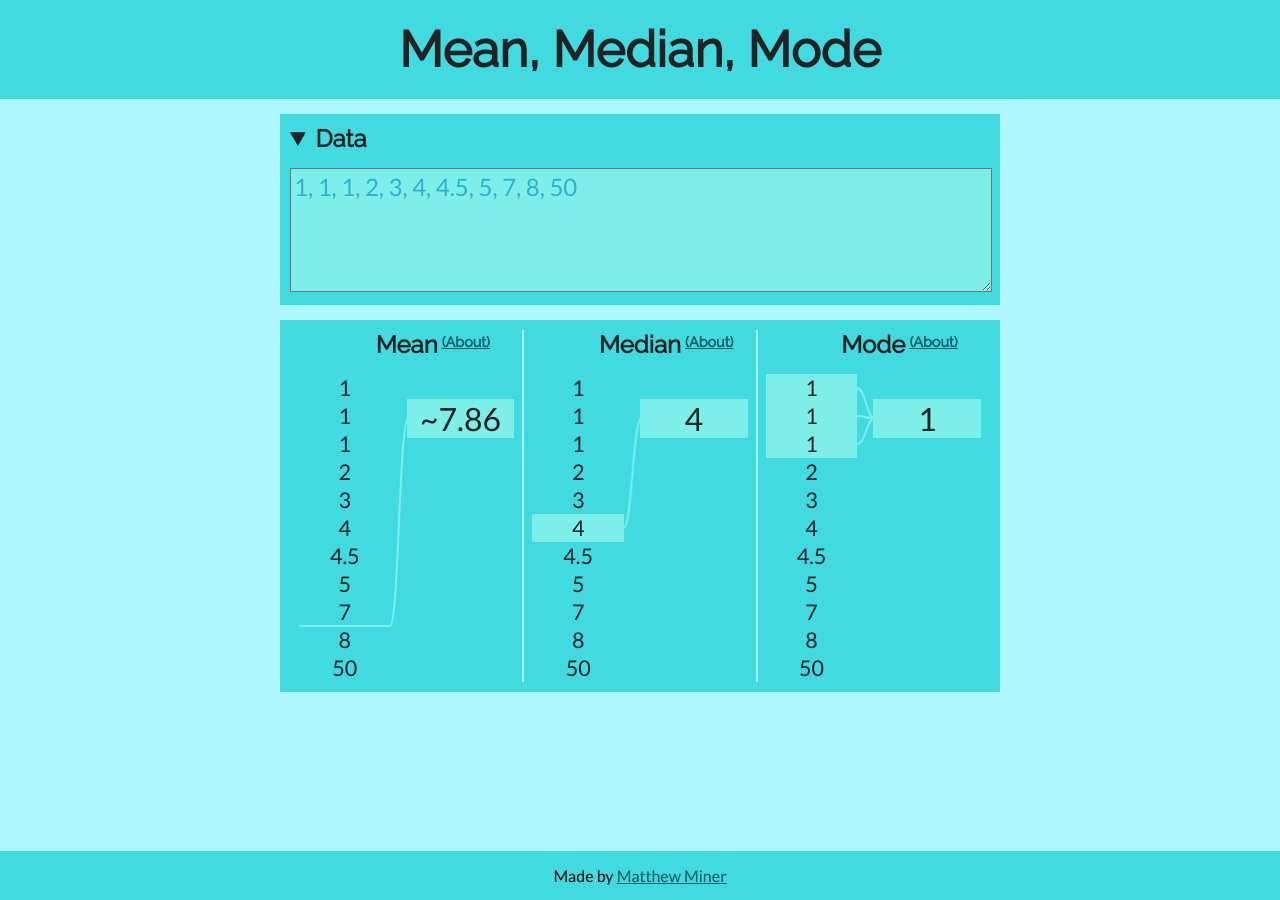
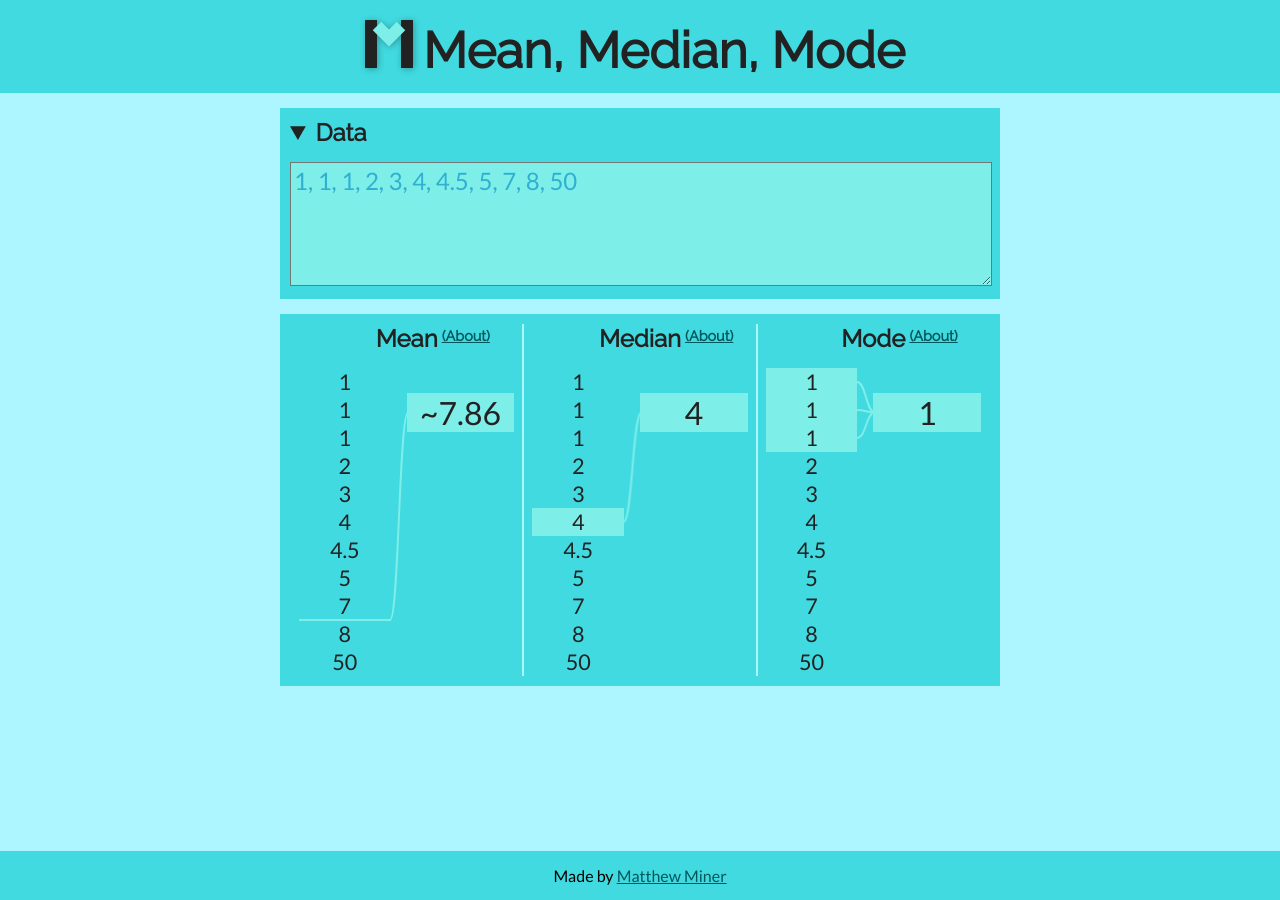
Before and after one commit to mminer237/meanmedianmode, a Jekyll site: the page built from index.html, in a window 1280 px wide. Built offline with Jekyll 4.4.1, drawn with Linux system fonts in a browser that asks for light colours.

Commit message:
Add logo

```diff
--- a/_includes/header.html
+++ b/_includes/header.html
@@ -1 +1 @@
-<header><a href="/"><h1>Mean, Median, Mode</h1></a></header>
+<header><a href="/"><img src="/assets/logo.svg" alt="Logo" width="48" height="48"><h1>Mean, Median, Mode</h1></a></header>
--- a/_layouts/default.html
+++ b/_layouts/default.html
@@ -15,10 +15,15 @@
 				  enable_page_level_ads: true
 			 });
 		</script>{% endif %}
-		<link rel="icon" href="/favicon.ico">
+		<link rel="apple-touch-icon" sizes="180x180" href="/apple-touch-icon.png">
+		<link rel="icon" type="image/png" sizes="32x32" href="/favicon-32x32.png">
+		<link rel="icon" type="image/png" sizes="16x16" href="/favicon-16x16.png">
+		<link rel="manifest" href="/site.webmanifest">
 		<meta charset="UTF-8">
 		<meta name="author" content="{{ site.author.name }}">
 		{% if site.themeColor %}
+		<link rel="mask-icon" href="/safari-pinned-tab.svg" color="{{ site.themeColor }}">
+		<meta name="msapplication-TileColor" content="{{ site.themeColor }}">
 		<meta name="theme-color" content="{{ site.themeColor }}" />
 		{% endif %}
 		<title>{% if page.url == "/" %}{{ site.title | xml_escape }}{% else %}{{ page.title | xml_escape }} – {{ site.title | xml_escape }}{% endif %}</title>
--- a/css/style.scss
+++ b/css/style.scss
@@ -29,13 +29,17 @@ header {
 	background-color: var(--primary-color);
 	padding: 10px;
 	a {
+		display: inline-block;
 		text-decoration: none;
+		padding: 10px 10px 3px;
+	}
+	img {
+		filter: drop-shadow(1px 1px 3px rgba(0,0,0,0.3))
 	}
 	h1 {
 		color: var(--text-color);
 		display: inline-block;
-		margin: 0;
-		padding: 10px;
+		margin: 0 10px;
 	}
 }
 h1, h2, h3, h4, h5, h6, summary {
```
Also changed, not shown: browserconfig.xml (added, +9 -0 lines), android-chrome-192x192.png (added), android-chrome-512x512.png (added), apple-touch-icon.png (added), assets/logo.svg (added), favicon-16x16.png (added), favicon-32x32.png (added), favicon.ico (added), mstile-144x144.png (added), mstile-150x150.png (added), mstile-310x150.png (added), mstile-310x310.png (added), mstile-70x70.png (added), safari-pinned-tab.svg (added), 1 more files.
